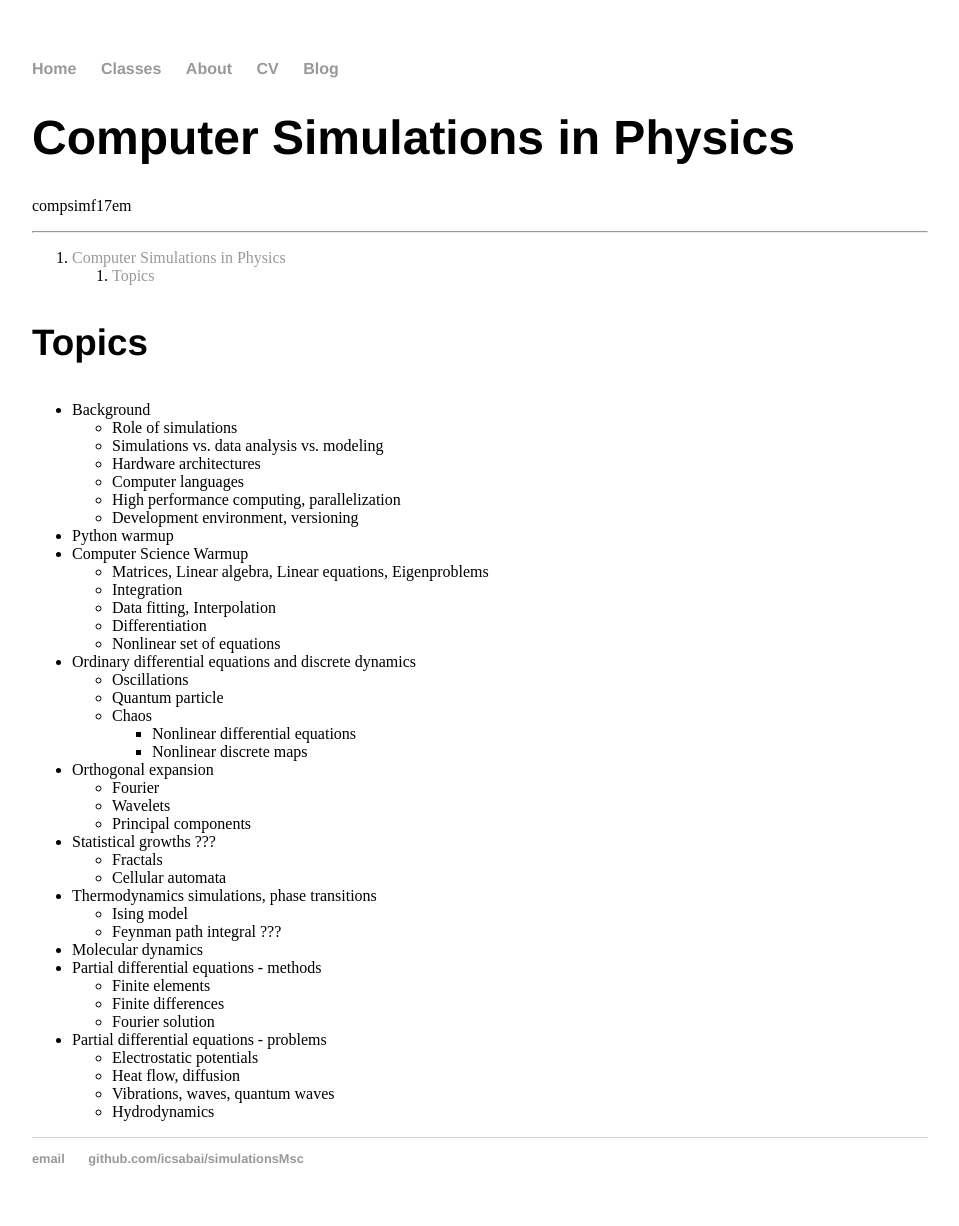
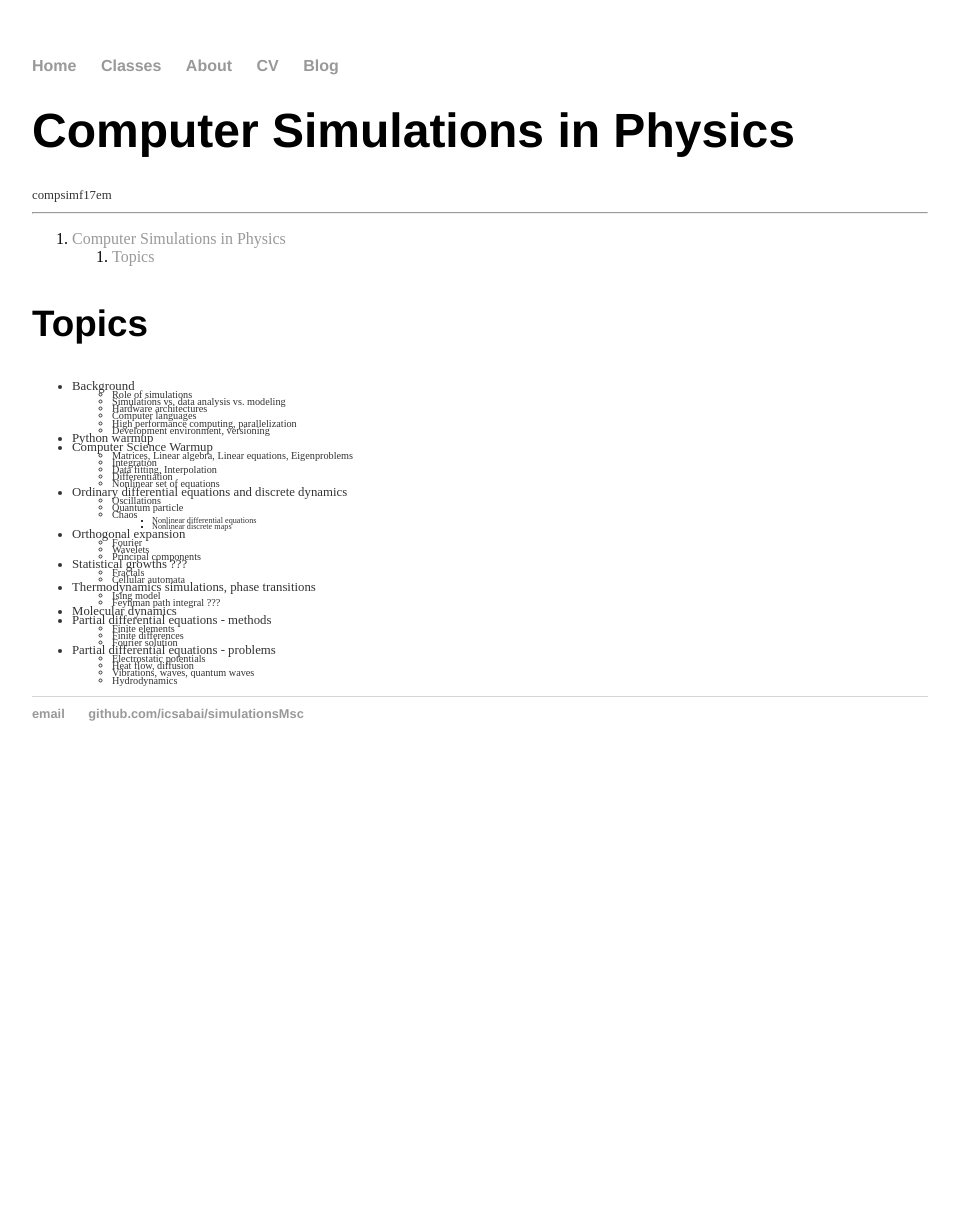
Before and after one commit to icsabai/simulationsMsc, a Jekyll site: the page built from docs/readme.md, in a window 1280 px wide. Shown: the whole page, without its empty margins (160-1119 px from the left). Built offline with Jekyll 4.4.1, drawn with Linux system fonts in a browser that asks for light colours; our own code applies the rules of GitHub Pages for plain Markdown files; after the commit the page ends 900 px from its top, so only the background shows below that.

Commit message:
list fontsize

```diff
--- a/docs/css/main.css
+++ b/docs/css/main.css
@@ -6,6 +6,7 @@ a:hover { text-decoration: underline; }
 /*
 p, ul { font-size: 1.5em; line-height: 1.4em; color: #333; }
 */
+p, ul { font-size: 0.8em; line-height: 0.7em; color: #333; }
 
 h1, h2, h3, h4 { font-family: 'Helvetica', 'Arial', 'Sans-Serif'; }
 h1 { font-size: 3em;  }
```
